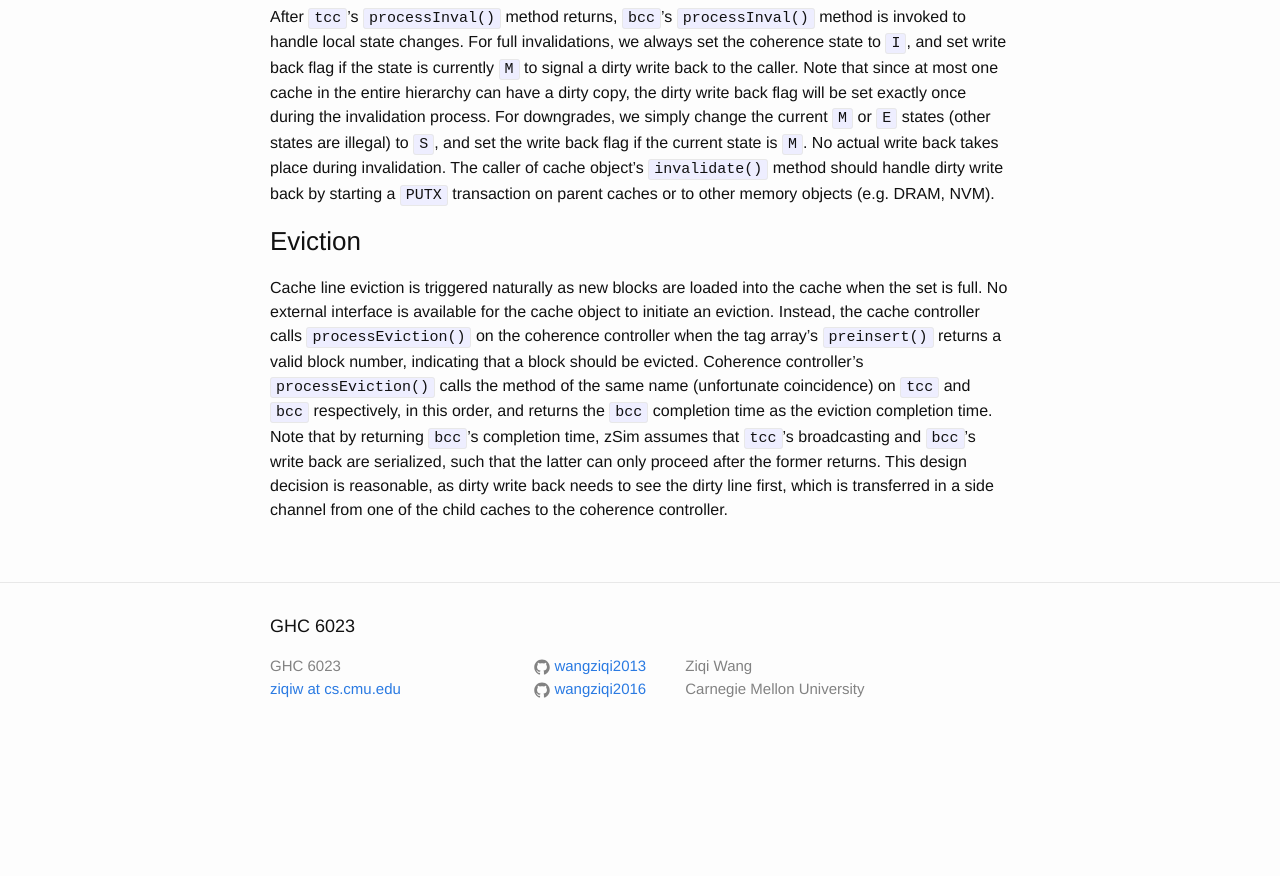
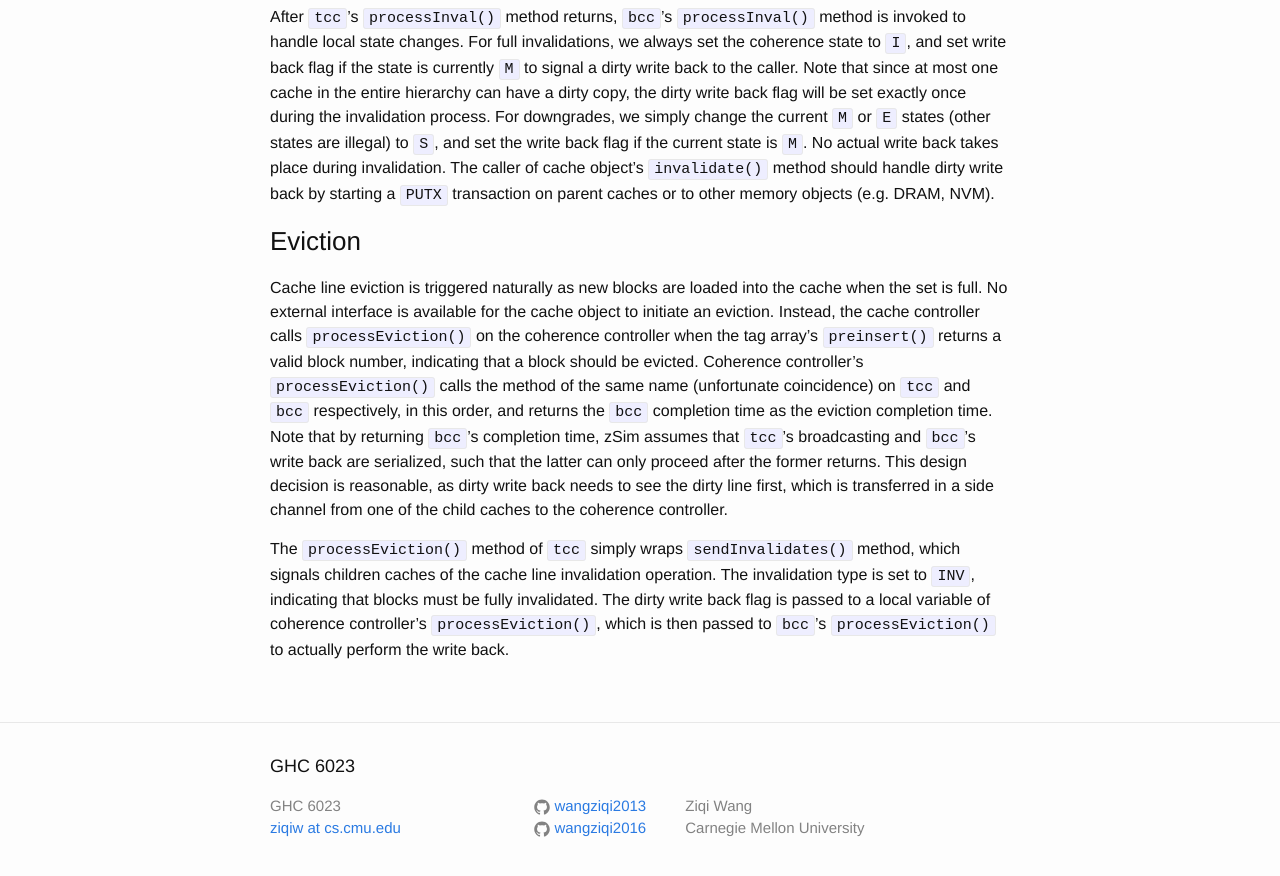
Before and after one commit to wangziqi2013/wangziqi2013.github.io, a Jekyll site: the page built from _posts/2019-12-24-understand-zsim-cc-sim.markdown, in a window 1280 px wide and 900 px high, scrolled down 8855 px. Shown: the top 876 px of the window. Built offline with Jekyll 4.4.1, drawn with Linux system fonts in a browser that asks for light colours; before the commit the page ends 9615 px from its top, so only the background shows below that.

Commit message:
Adding processEviction

```diff
--- a/_posts/2019-12-24-understand-zsim-cc-sim.markdown
+++ b/_posts/2019-12-24-understand-zsim-cc-sim.markdown
@@ -346,3 +346,8 @@ Note that by returning `bcc`'s completion time, zSim assumes that `tcc`'s broadc
 such that the latter can only proceed after the former returns. This design decision is reasonable, as dirty write back
 needs to see the dirty line first, which is transferred in a side channel from one of the child caches to the coherence
 controller.
+
+The `processEviction()` method of `tcc` simply wraps `sendInvalidates()` method, which signals children caches of the
+cache line invalidation operation. The invalidation type is set to `INV`, indicating that blocks must be fully invalidated.
+The dirty write back flag is passed to a local variable of coherence controller's `processEviction()`, which is then passed
+to `bcc`'s `processEviction()` to actually perform the write back.
```
